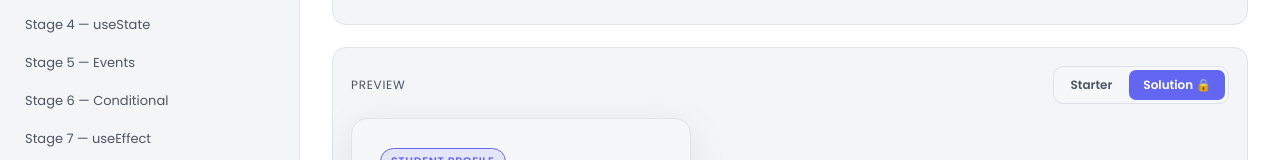
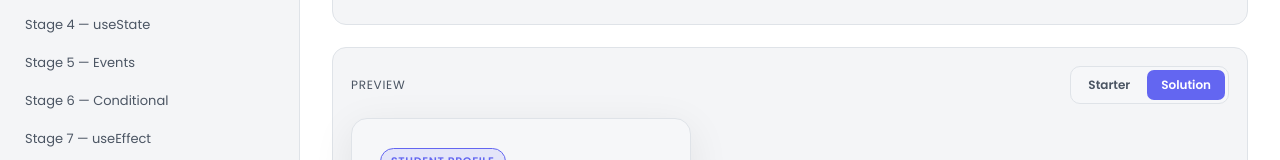
Before and after one commit to icancodefyi/react-session, a React (Vite) app: page / in a window 1280 px wide. Shown: the part 547-707 px from the top of the page. Built offline with nearby package versions, Linux system fonts and the light colour scheme.

Commit message:
fix: preview solution never locked — lock applies only to solution code

```diff
--- a/src/App.jsx
+++ b/src/App.jsx
@@ -34,7 +34,6 @@ function ConceptView({ item, unlocked, onRequestSolution, onRelock, templateCss
   const Active = previewMode === 'starter' ? item.Starter : item.Solution
 
   function switchPreview(mode) {
-    if (mode === 'solution' && !unlocked) return onRequestSolution()
     setPreviewMode(mode)
   }
 
@@ -78,7 +77,7 @@ function ConceptView({ item, unlocked, onRequestSolution, onRelock, templateCss
               className={'seg-btn' + (previewMode === 'solution' ? ' active' : '')}
               onClick={() => switchPreview('solution')}
             >
-              {unlocked ? 'Solution' : 'Solution 🔒'}
+              Solution
             </button>
           </div>
         </div>
```
